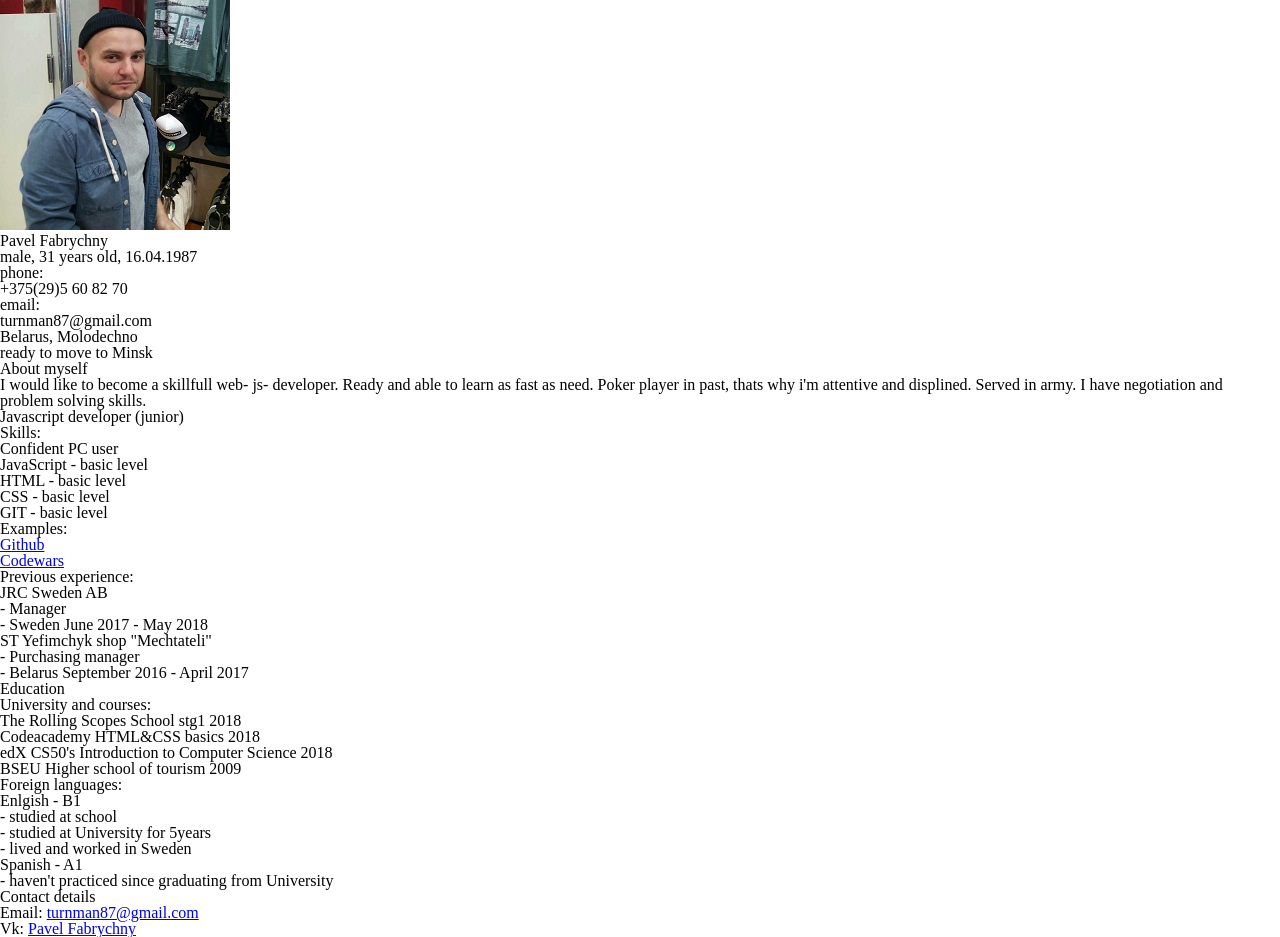
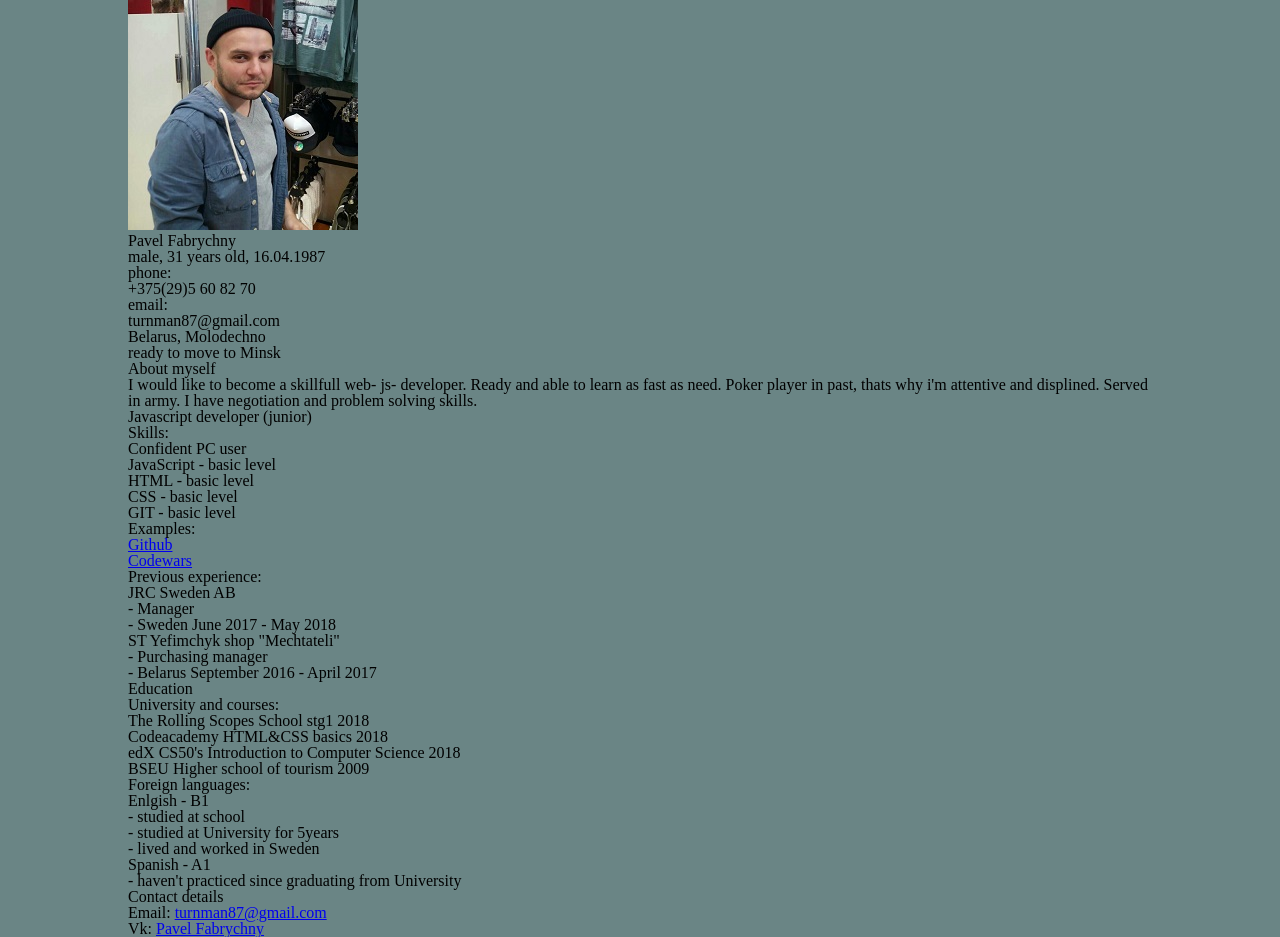
Before and after one commit to CuppaKe/rsschool-codejam1-cv, a plain HTML site: page index.html in a window 1280 px wide. Drawn offline with Linux system fonts and the light colour scheme.

Commit message:
feat: add basic styles

```diff
--- a/style.css
+++ b/style.css
@@ -1,2 +1,18 @@
 @import "reset.css";
 @import "https://fonts.googleapis.com/css?family=Noto+Sans";
+
+* {
+	box-sizing: border-box;
+	margin: 16px, 15px;
+  padding: 5px;
+	color: "black";
+	font-size: 18px;
+	font-family: "Noto Sans", sans-serif;
+}
+
+body {
+	align-content: center;
+	width: 1024px;
+	margin: 0 auto;
+	background-color: #6a8585;
+}
```
